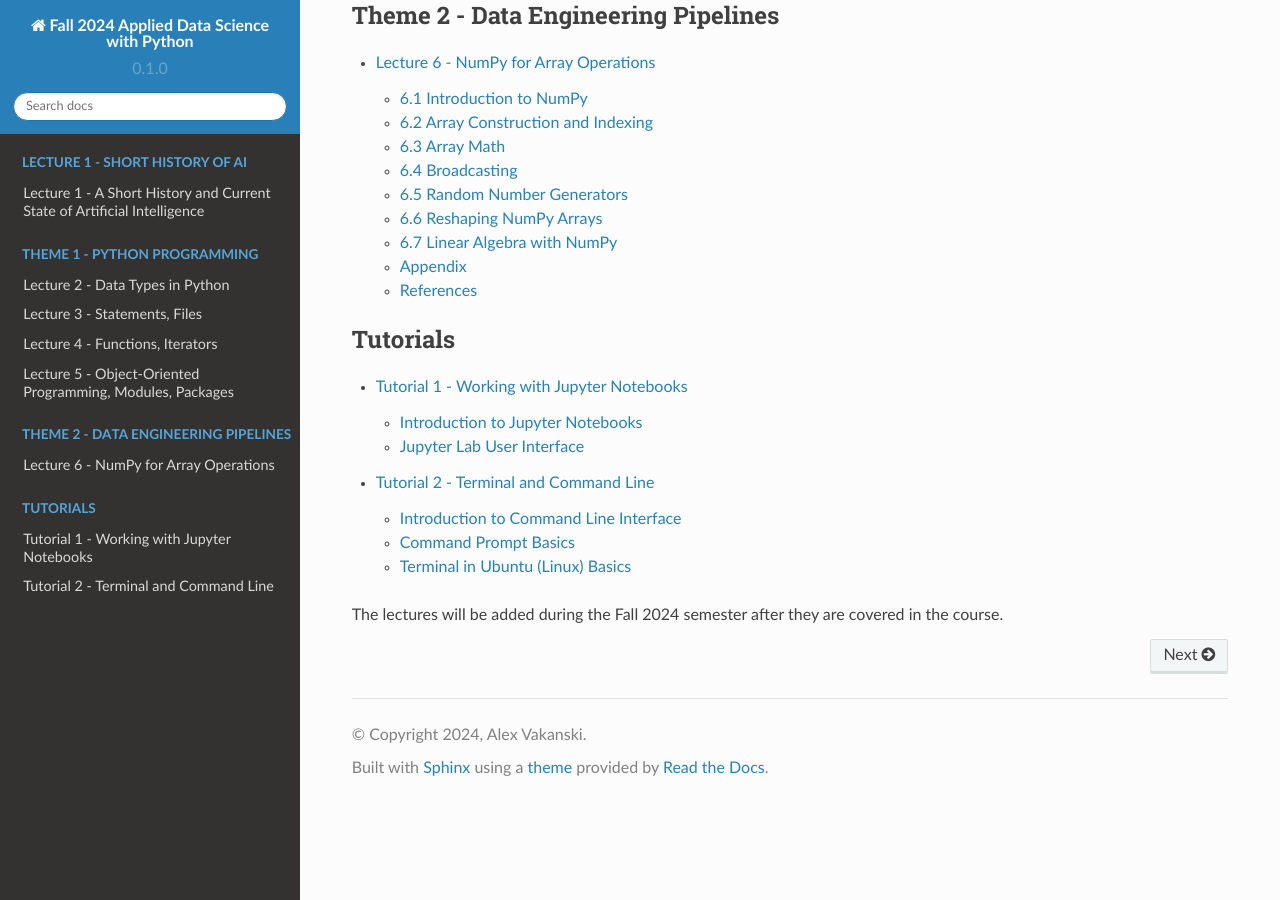
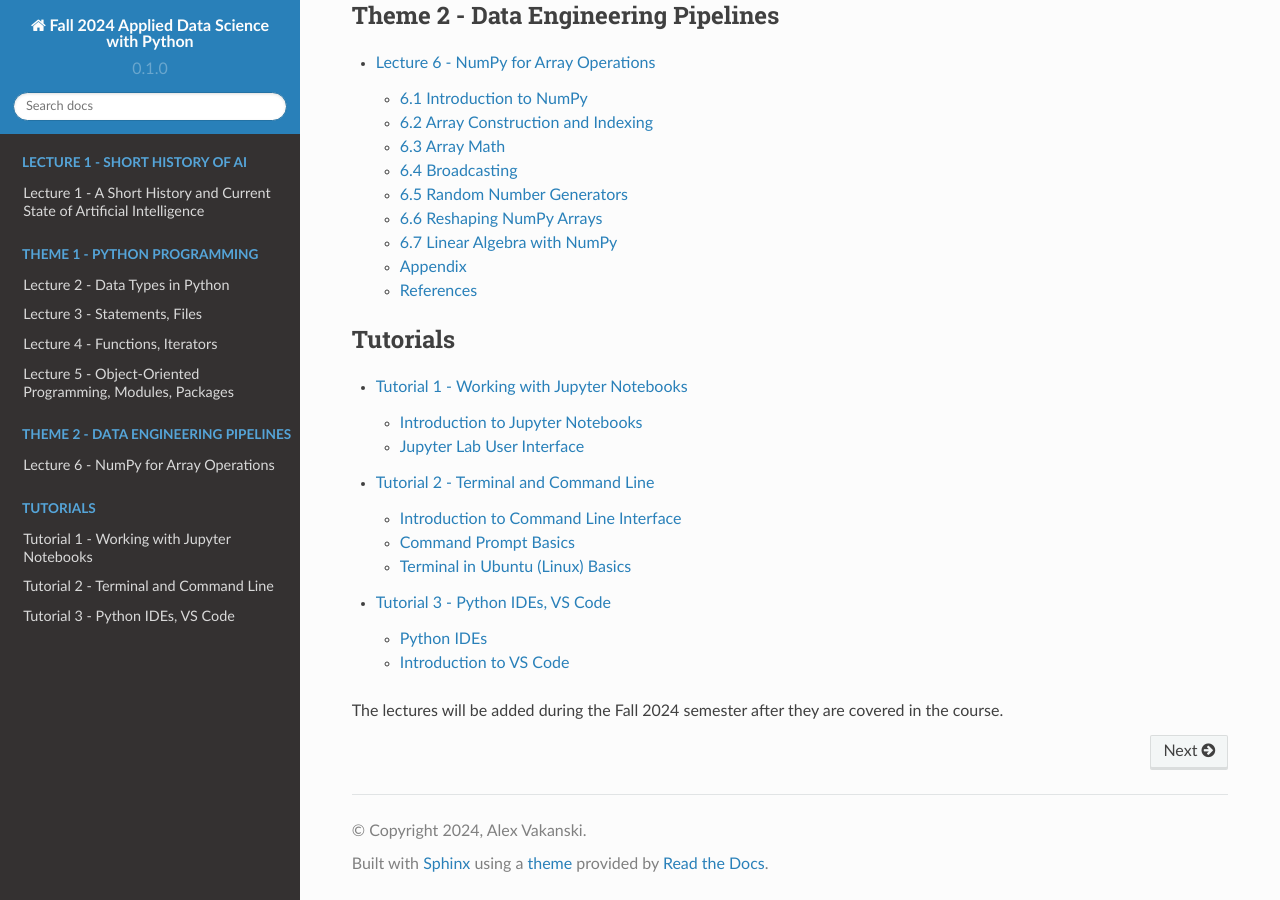
Before and after one commit to avakanski/Fall-2024-Applied-Data-Science-with-Python, a Sphinx documentation site: the page built from docs/index.rst, in a window 1280 px wide and 900 px high, scrolled down 2482 px. Built offline with Sphinx 7.4.7 and the Read the Docs theme 2.0.0, drawn with Linux system fonts in a browser that asks for light colours.

Commit message:
Update index.rst

```diff
--- a/docs/index.rst
+++ b/docs/index.rst
@@ -73,5 +73,6 @@ Lectures
 
    Lectures/Tutorials/Tutorial_1-Jupyter_Notebooks/Tutorial_1-Jupyter_Notebooks.ipynb
    Lectures/Tutorials/Tutorial_2-Terminal_and_Command_Line/Tutorial_2-Terminal_and_Command_Line.ipynb
+   Lectures/Tutorials/Tutorial_3-VS_Code/Tutorial_3-VS_Code.ipynb
 
 The lectures will be added during the Fall 2024 semester after they are covered in the course.
```
